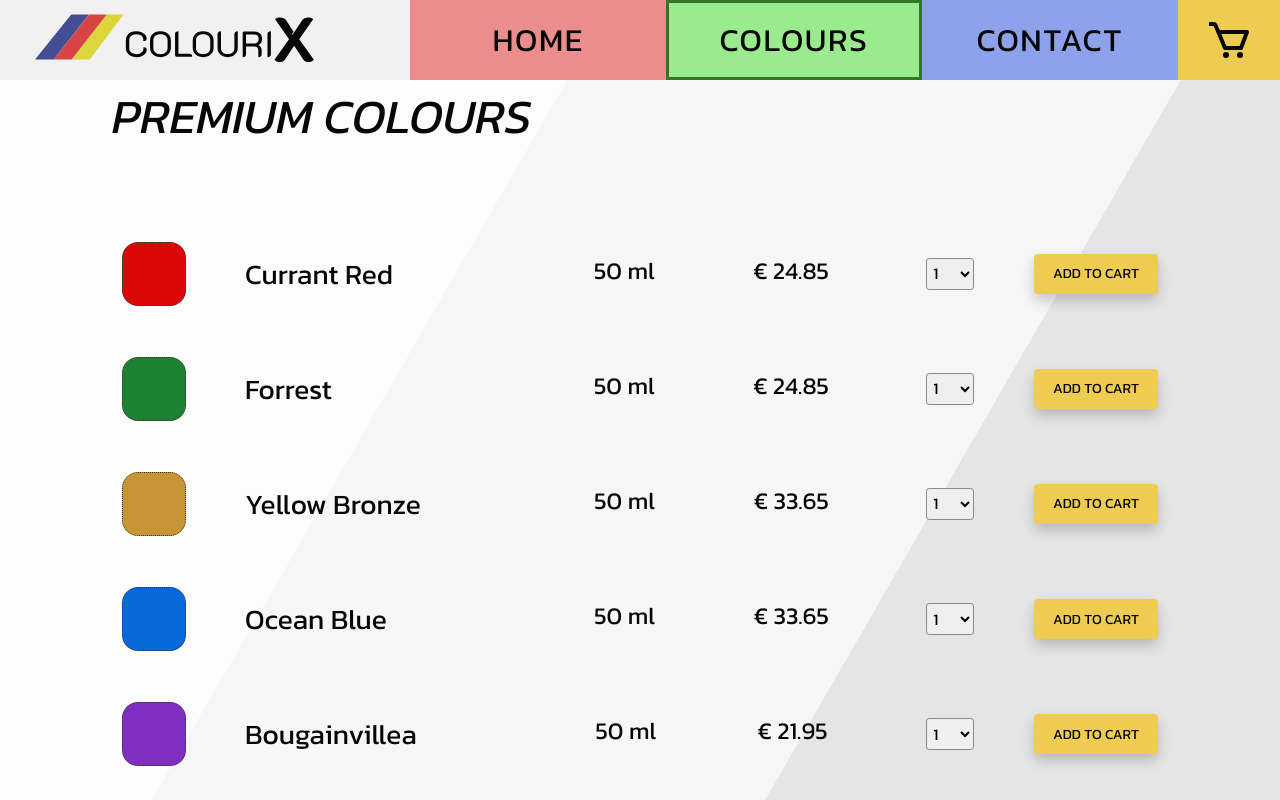
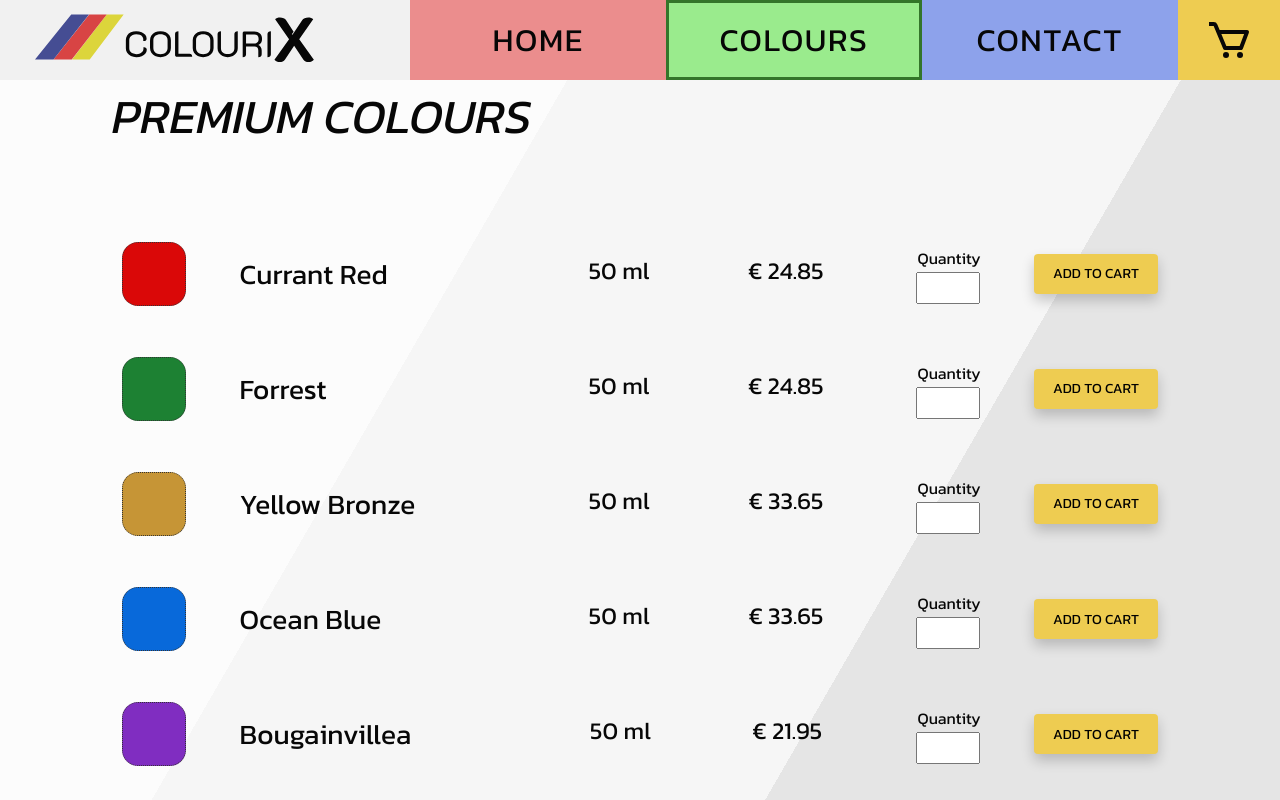
Before and after one commit to Patrick-Svensson/colourix, a React (Create React App) app: page /colours in a window 1280 px wide. Shown: the top 800 px of the page. Built offline with nearby package versions, Linux system fonts and the light colour scheme.

Commit message:
Changed select field to input field

```diff
--- a/src/Components/Button.js
+++ b/src/Components/Button.js
@@ -1,10 +1,10 @@
 import "./Button.css";
 
-const Button = ({ text, style }) => {
+const Button = (props) => {
     return (
         <>
-            <button style={style} className="button">
-                {text}
+            <button style={props.style} className="button">
+                {props.text}
             </button>
         </>
     );
--- a/src/Components/ColourComponent.css
+++ b/src/Components/ColourComponent.css
@@ -38,9 +38,13 @@
     border-radius: 1rem;
 }
 
-.selectMenu {
-    width: 3rem;
-    border-radius: 0.2rem;
-    border: 1px solid #888;
+.selectMenu label,
+.selectMenu input {
+    display: block;
+    width: 4rem;
     padding: 2px;
 }
+
+.selectMenu input {
+    text-align: center;
+}
--- a/src/Components/ColourComponent.js
+++ b/src/Components/ColourComponent.js
@@ -25,12 +25,10 @@ const ColourComponent = () => {
                     <p>€ {el.price}</p>
                 </div>
             </div>
-            <select className="selectMenu">
-                <option>1</option>
-                <option>2</option>
-                <option>3</option>
-                <option>4</option>
-            </select>
+            <form className="selectMenu">
+                <label htmlFor="quantity">Quantity</label>
+                <input type="number" id="quantity" />
+            </form>
 
             <Button style={styles} text="Add to cart" />
         </div>
--- a/src/Pages/Cart.js
+++ b/src/Pages/Cart.js
@@ -1,4 +1,6 @@
+import { UseState } from "react";
 import Title from "../Components/Title";
+import ColourComponent from "../Components/ColourComponent";
 import "./Cart.css";
 
 const Cart = () => {
--- a/src/Pages/Colours.js
+++ b/src/Pages/Colours.js
@@ -1,3 +1,4 @@
+import { useState } from "react";
 import ColourComponent from "../Components/ColourComponent";
 import Title from "../Components/Title";
 import "./Colours.css";
```
